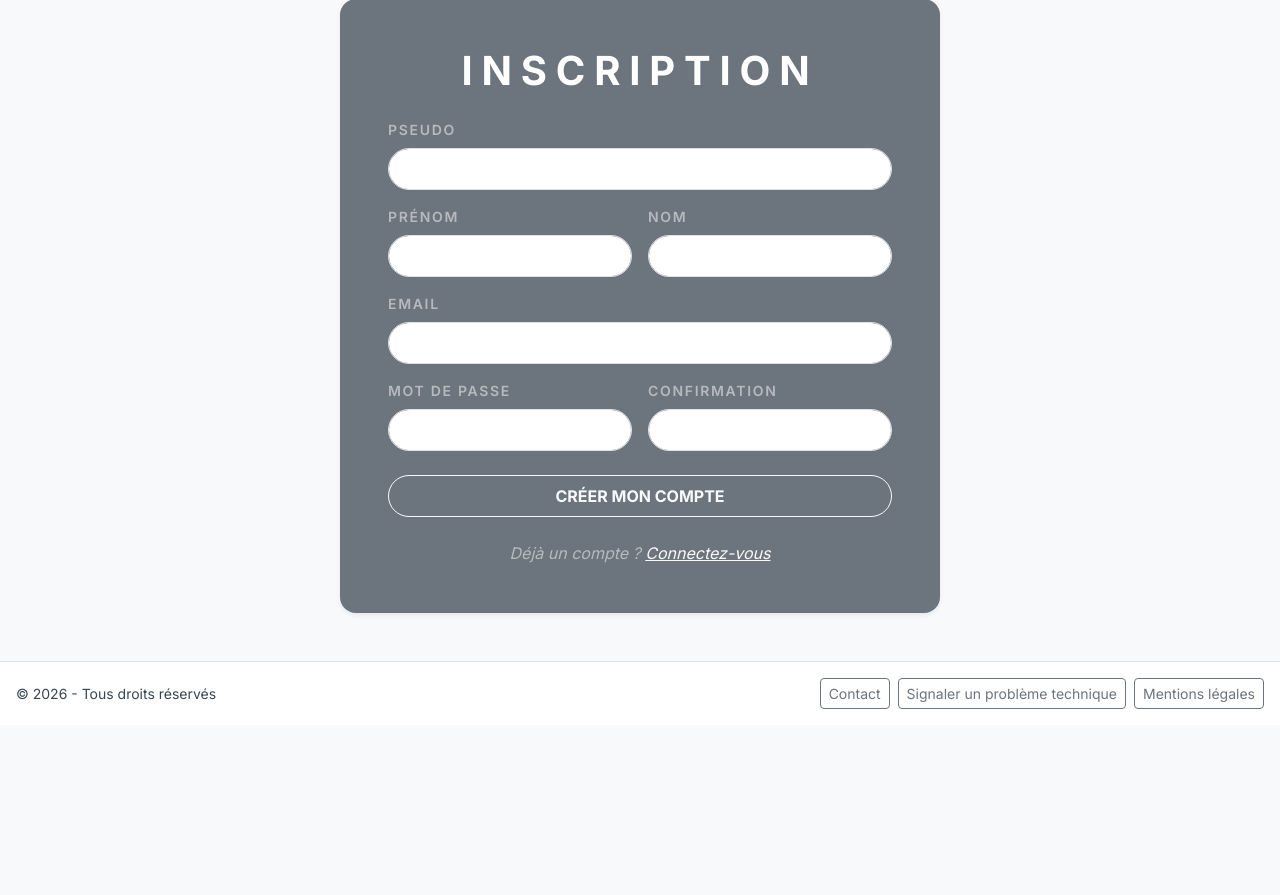
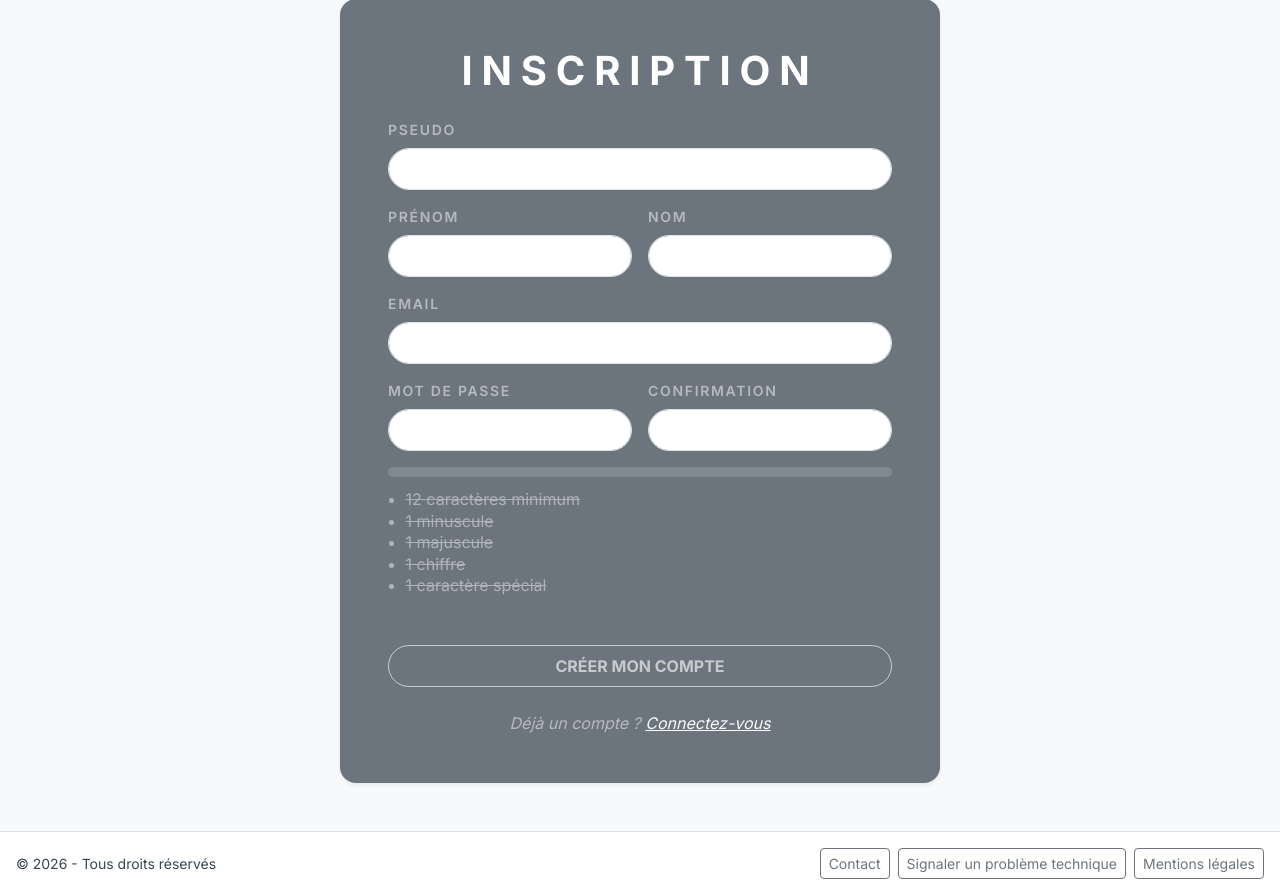
Before and after one commit to Yann-LORGOUILLOUS/ecoride, a PHP site: page /inscription in a window 1280 px wide. Shown: the part 124-1019 px from the top of the page. Before the commit the page ends 833 px from the top, so only its background shows below. Run offline with PHP 8.4, Linux system fonts and the light colour scheme.

Commit message:
Correctif : renforcement solidité MDP lors de l'inscription

```diff
--- a/app/Presentation/Controllers/SignUpController.php
+++ b/app/Presentation/Controllers/SignUpController.php
@@ -49,6 +49,14 @@ final class SignUpController extends BaseController
         $firstName = trim((string)($_POST['first_name'] ?? ''));
         $email = trim((string)($_POST['email'] ?? ''));
         $password = (string)($_POST['password'] ?? '');
+        $pwdErrors = $this->validatePassword($password);
+        if ($pwdErrors !== []) {
+            $this->renderFormError(
+                'Mot de passe trop faible : ' . implode(' ', $pwdErrors),
+                $old
+            );
+            return;
+        }
         $passwordConfirm = (string)($_POST['password_confirm'] ?? '');
 
         if ($pseudo === '' || $lastName === '' || $firstName === '' || $email === '' || $password === '' || $passwordConfirm === '') {
@@ -133,4 +141,27 @@ final class SignUpController extends BaseController
         if (str_contains($path, '://')) return false;
         return true;
     }
+
+    private function validatePassword(string $password): array
+    {
+        $errors = [];
+
+        if (mb_strlen($password) < 12) {
+            $errors[] = '12 caractères minimum.';
+        }
+        if (!preg_match('/[a-z]/', $password)) {
+            $errors[] = 'Au moins une minuscule.';
+        }
+        if (!preg_match('/[A-Z]/', $password)) {
+            $errors[] = 'Au moins une majuscule.';
+        }
+        if (!preg_match('/\d/', $password)) {
+            $errors[] = 'Au moins un chiffre.';
+        }
+        if (!preg_match('/[^a-zA-Z0-9]/', $password)) {
+            $errors[] = 'Au moins un caractère spécial.';
+        }
+
+        return $errors;
+    }
 }
--- a/app/Presentation/Views/pages/inscription.php
+++ b/app/Presentation/Views/pages/inscription.php
@@ -7,8 +7,7 @@ $csrfToken = $csrfToken ?? '';
 
 <div class="container-xxl px-3 py-5">
   <div class="d-flex justify-content-center">
-    <div class="card border-0 shadow-sm rounded-4 bg-secondary text-white"
-         style="max-width: 600px; width: 100%;">
+    <div class="card border-0 shadow-sm rounded-4 bg-secondary text-white" style="max-width: 600px; width: 100%;">
       <div class="card-body p-4 p-md-5">
 
         <h1 class="text-center fw-bold mb-4" style="letter-spacing: .22em;">
@@ -54,6 +53,21 @@ $csrfToken = $csrfToken ?? '';
               <label for="password_confirm" class="text-uppercase text-white-50 fw-semibold small" style="letter-spacing:.12em;">Confirmation</label>
               <input id="password_confirm" name="password_confirm" type="password" class="form-control rounded-pill py-2 px-3" autocomplete="new-password" required>
             </div>
+            <div class="col-12">
+              <div class="password-help" id="passwordHelp">
+                <div class="password-meter" aria-hidden="true">
+                  <div id="passwordMeterBar" style="width:0%"></div>
+                </div>
+                <ul id="passwordRules">
+                  <li data-rule="len">12 caractères minimum</li>
+                  <li data-rule="low">1 minuscule</li>
+                  <li data-rule="up">1 majuscule</li>
+                  <li data-rule="dig">1 chiffre</li>
+                  <li data-rule="spe">1 caractère spécial</li>
+                </ul>
+                <small id="passwordFeedback"></small>
+              </div>
+            </div>
           </div>
 
           <button type="submit" class="btn btn-outline-light rounded-pill fw-bold py-2 mt-2">
@@ -71,4 +85,72 @@ $csrfToken = $csrfToken ?? '';
   </div>
 </div>
 
+<style>
+  .password-meter { height: 10px; border-radius: 999px; background: rgba(255,255,255,.15); overflow: hidden; }
+  #passwordMeterBar { height: 100%; border-radius: 999px; background: var(--ecoride-primary); transition: width .2s ease; }
+  #passwordRules { margin: .75rem 0 0; padding-left: 1.1rem; }
+  #passwordRules li { line-height: 1.35; }
+  #passwordFeedback { display: inline-block; margin-top: .35rem; opacity: .85; }
+</style>
+
+<script>
+(function () {
+  const input = document.querySelector('input[name="password"]');
+  const confirm = document.querySelector('input[name="password_confirm"]');
+  const submitBtn = document.querySelector('button[type="submit"]');
+  if (!input) return;
+
+  const bar = document.getElementById('passwordMeterBar');
+  const feedback = document.getElementById('passwordFeedback');
+  const rules = document.getElementById('passwordRules');
+
+  const tests = {
+    len: (v) => v.length >= 12,
+    low: (v) => /[a-z]/.test(v),
+    up:  (v) => /[A-Z]/.test(v),
+    dig: (v) => /\d/.test(v),
+    spe: (v) => /[^a-zA-Z0-9]/.test(v),
+  };
+
+  function score(v) {
+    let ok = 0;
+    for (const k in tests) ok += tests[k](v) ? 1 : 0;
+    return ok;
+  }
+
+  function sync() {
+    const v = input.value || '';
+    const s = score(v);
+    const pct = (s / 5) * 100;
+
+    if (bar) bar.style.width = pct + '%';
+
+    if (rules) {
+      const items = rules.querySelectorAll('li[data-rule]');
+      items.forEach(li => {
+        const k = li.getAttribute('data-rule');
+        li.style.opacity = tests[k](v) ? '1' : '0.45';
+        li.style.textDecoration = tests[k](v) ? 'none' : 'line-through';
+      });
+    }
+
+    if (feedback) {
+      if (v.length === 0) feedback.textContent = '';
+      else if (s <= 2) feedback.textContent = 'Faible';
+      else if (s === 3) feedback.textContent = 'Correct';
+      else if (s === 4) feedback.textContent = 'Bon';
+      else feedback.textContent = 'Très bon';
+    }
+
+    const confirmOk = confirm ? (confirm.value === v && v.length > 0) : true;
+    const ok = (s === 5) && confirmOk;
+    if (submitBtn) submitBtn.disabled = !ok;
+  }
+
+  input.addEventListener('input', sync);
+  if (confirm) confirm.addEventListener('input', sync);
+  sync();
+})();
+</script>
+
 <?php require __DIR__ . '/../layouts/footer.php'; ?>
```
